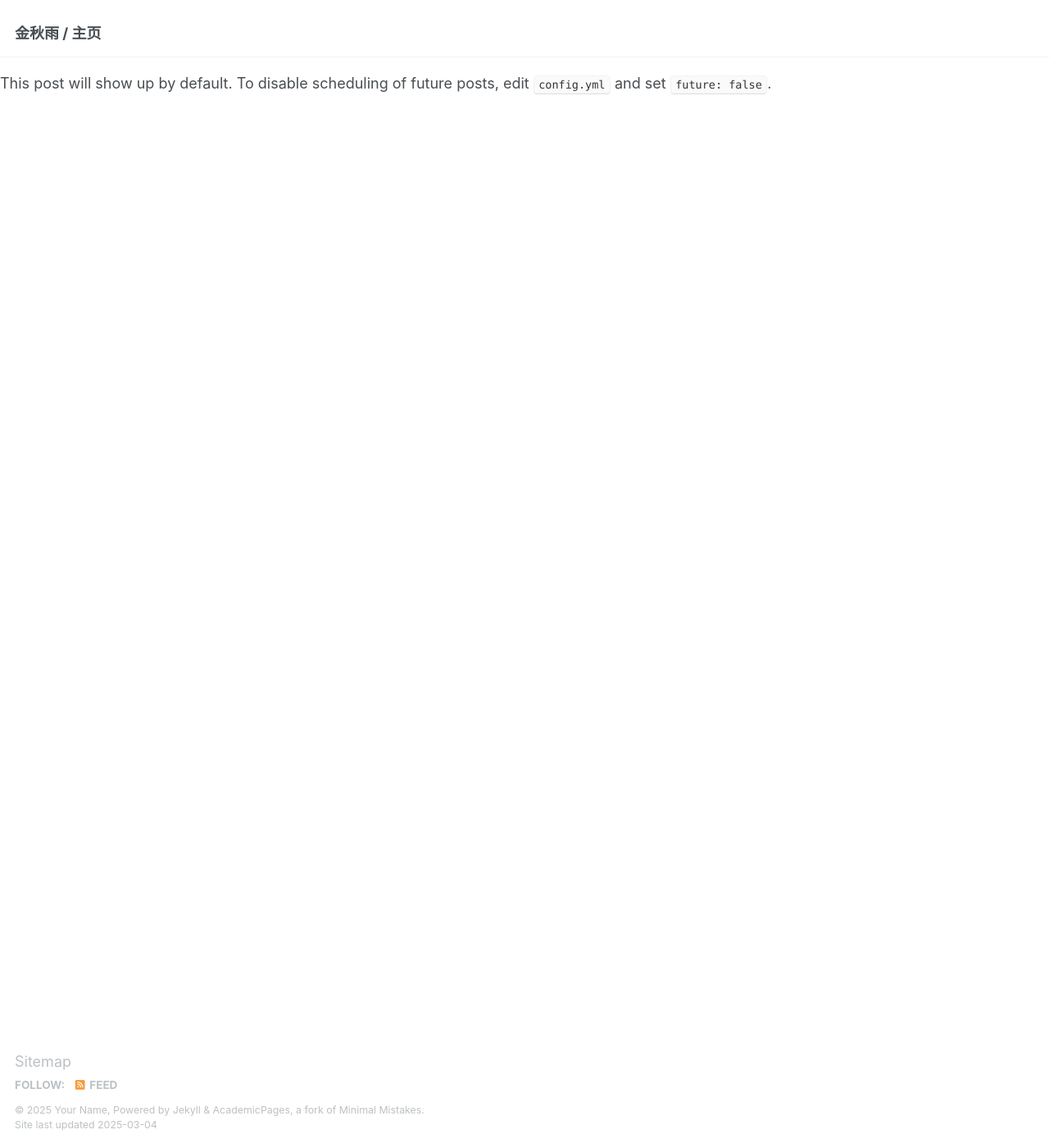
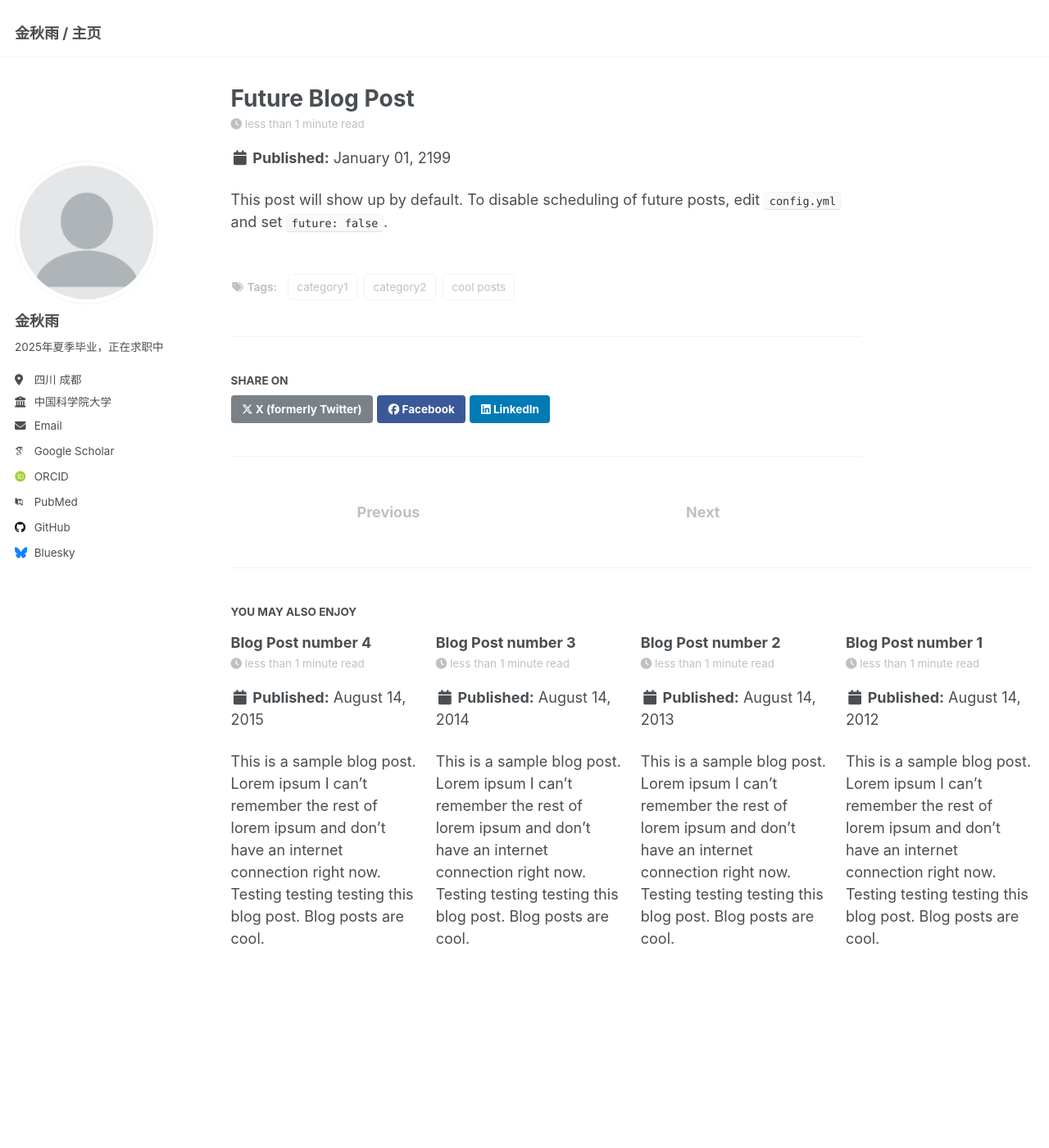
Before and after one commit to jinqiuyuu/jinqiuyuu.github.io, a Jekyll site: the page built from _posts/2199-01-01-future-post.md, in a window 1280 px wide and 1400 px high. Shown: the whole window at 82% size. Built offline with Jekyll 4.4.1, drawn with Linux system fonts in a browser that asks for light colours; some web fonts are replaced; our own code applies the rules of GitHub Pages for plain Markdown files; part of the change alters nothing that is shown.

Commit message:
Update _config.yml

```diff
--- a/_config.yml
+++ b/_config.yml
@@ -31,323 +31,322 @@ author:
   uri              : # URL
   email            : "jqyjinqiuyu@163.com"
 
-  # Academic websites
-#   arxiv            : # URL - Update with the correct link to your profile
-#   googlescholar    : "https://scholar.google.com/citations?user=PS_CX0AAAAAJ"
-#   impactstory      : # URL
-#   orcid            : "http://orcid.org/yourorcidurl"
-#   semantic         : # URL
-#   pubmed           : "https://www.ncbi.nlm.nih.gov/pubmed/?term=john+snow"
-#   researchgate     : # URL
-#   scopus           : # URL
+  arxiv            : # URL - Update with the correct link to your profile
+  googlescholar    : "https://scholar.google.com/citations?user=PS_CX0AAAAAJ"
+  impactstory      : # URL
+  orcid            : "http://orcid.org/yourorcidurl"
+  semantic         : # URL
+  pubmed           : "https://www.ncbi.nlm.nih.gov/pubmed/?term=john+snow"
+  researchgate     : # URL
+  scopus           : # URL
 
-#   # Repositories and software development
-#   bitbucket        : # Username - Update with your username on the site
-#   codepen          : # Username
-#   dribbble         : # Username
-#   github           : "academicpages"
-#   kaggle           : # Username
-#   stackoverflow    : # User number or user number and name (i.e., use "1" or "1/jeff-atwood")
+  # Repositories and software development
+  bitbucket        : # Username - Update with your username on the site
+  codepen          : # Username
+  dribbble         : # Username
+  github           : "academicpages"
+  kaggle           : # Username
+  stackoverflow    : # User number or user number and name (i.e., use "1" or "1/jeff-atwood")
 
-#   # Social media
-#   bluesky          : "bsky.app" # Replace this with you Bluesky username
-#   facebook         : # Username
-#   flickr           : # Username
-#   foursquare       : # Username
-#   goodreads        : # Username
-#   google_plus      : # Username
-#   keybase          : # Username
-#   instagram        : # Username
-#   lastfm           : # Username
-#   linkedin         : # Username
-#   mastodon         : # URL
-#   medium           : # URL
-#   pinterest        : # Username
-#   soundcloud       : # Username
-#   steam            : # Username
-#   telegram         : # URL
-#   tumblr           : # Username
-#   twitter          : # Username for X / Twitter
-#   vine             : # Username
-#   weibo            : # Username
-#   wikipedia        : # Username
-#   xing             : # Username
-#   youtube          : # Username
-#   zhihu            : # Username
+  # Social media
+  bluesky          : "bsky.app" # Replace this with you Bluesky username
+  facebook         : # Username
+  flickr           : # Username
+  foursquare       : # Username
+  goodreads        : # Username
+  google_plus      : # Username
+  keybase          : # Username
+  instagram        : # Username
+  lastfm           : # Username
+  linkedin         : # Username
+  mastodon         : # URL
+  medium           : # URL
+  pinterest        : # Username
+  soundcloud       : # Username
+  steam            : # Username
+  telegram         : # URL
+  tumblr           : # Username
+  twitter          : # Username for X / Twitter
+  vine             : # Username
+  weibo            : # Username
+  wikipedia        : # Username
+  xing             : # Username
+  youtube          : # Username
+  zhihu            : # Username
 
-# # Publication Category - The following the list of publication categories and their headings
-# publication_category:
-#   books:
-#     title: 'Books'
-#   manuscripts:
-#     title: 'Journal Articles'
-#   conferences:
-#     title: 'Conference Papers'
+# Publication Category - The following the list of publication categories and their headings
+publication_category:
+  books:
+    title: 'Books'
+  manuscripts:
+    title: 'Journal Articles'
+  conferences:
+    title: 'Conference Papers'
 
-# # Site Settings
-# teaser                   :  # filename of teaser fallback teaser image placed in /images/, .e.g. "500x300.png"
-# breadcrumbs              : false # true, false (default)
-# words_per_minute         : 160
-# future                   : true
-# read_more                : "disabled" # if enabled, adds "Read more" links to excerpts
-# talkmap_link             : false      #change to true to add link to talkmap on talks page
-# comments:
-#   provider               : # false (default), "disqus", "discourse", "facebook", "google-plus", "staticman", "custom"
-#   disqus:
-#     shortname            :
-#   discourse:
-#     server               : # https://meta.discourse.org/t/embedding-discourse-comments-via-javascript/31963 , e.g.: meta.discourse.org
-#   facebook:
-#     appid                :
-#     num_posts            : # 5 (default)
-#     colorscheme          : # "light" (default), "dark"
-# staticman:
-#   allowedFields          : ['name', 'email', 'url', 'message']
-#   branch                 : "gh-pages" # "master", "gh-pages"
-#   commitMessage          : "New comment."
-#   filename               : comment-{@timestamp}
-#   format                 : "yml"
-#   moderation             : true
-#   path                   : "_data/comments/{options.slug}"
-#   requiredFields         : ['name', 'email', 'message']
-#   transforms:
-#     email                : "md5"
-#   generatedFields:
-#     date:
-#       type               : "date"
-#       options:
-#         format           : "iso8601" # "iso8601" (default), "timestamp-seconds", "timestamp-milliseconds"
-# atom_feed:
-#   hide                   : false     # change to true to hide the RSS feed in the footer
-#   path                   : # blank (default) uses feed.xml
+# Site Settings
+teaser                   :  # filename of teaser fallback teaser image placed in /images/, .e.g. "500x300.png"
+breadcrumbs              : false # true, false (default)
+words_per_minute         : 160
+future                   : true
+read_more                : "disabled" # if enabled, adds "Read more" links to excerpts
+talkmap_link             : false      #change to true to add link to talkmap on talks page
+comments:
+  provider               : # false (default), "disqus", "discourse", "facebook", "google-plus", "staticman", "custom"
+  disqus:
+    shortname            :
+  discourse:
+    server               : # https://meta.discourse.org/t/embedding-discourse-comments-via-javascript/31963 , e.g.: meta.discourse.org
+  facebook:
+    appid                :
+    num_posts            : # 5 (default)
+    colorscheme          : # "light" (default), "dark"
+staticman:
+  allowedFields          : ['name', 'email', 'url', 'message']
+  branch                 : "gh-pages" # "master", "gh-pages"
+  commitMessage          : "New comment."
+  filename               : comment-{@timestamp}
+  format                 : "yml"
+  moderation             : true
+  path                   : "_data/comments/{options.slug}"
+  requiredFields         : ['name', 'email', 'message']
+  transforms:
+    email                : "md5"
+  generatedFields:
+    date:
+      type               : "date"
+      options:
+        format           : "iso8601" # "iso8601" (default), "timestamp-seconds", "timestamp-milliseconds"
+atom_feed:
+  hide                   : false     # change to true to hide the RSS feed in the footer
+  path                   : # blank (default) uses feed.xml
 
 
-# # SEO Related
-# google_site_verification :
-# bing_site_verification   :
-# alexa_site_verification  :
-# yandex_site_verification :
+# SEO Related
+google_site_verification :
+bing_site_verification   :
+alexa_site_verification  :
+yandex_site_verification :
 
 
-# # Social Sharing
-# twitter:
-#   username               : &twitter
-# facebook:
-#   username               :
-#   app_id                 :
-#   publisher              :
-# og_image                 :  # Open Graph/Twitter default site image
-# # For specifying social profiles
-# # - https://developers.google.com/structured-data/customize/social-profiles
-# social:
-#   type                   : # Person or Organization (defaults to Person)
-#   name                   : # If the user or organization name differs from the site's name
-#   links: # An array of links to social media profiles
+# Social Sharing
+twitter:
+  username               : &twitter
+facebook:
+  username               :
+  app_id                 :
+  publisher              :
+og_image                 :  # Open Graph/Twitter default site image
+# For specifying social profiles
+# - https://developers.google.com/structured-data/customize/social-profiles
+social:
+  type                   : # Person or Organization (defaults to Person)
+  name                   : # If the user or organization name differs from the site's name
+  links: # An array of links to social media profiles
 
 
-# # Analytics
-# analytics:
-#   provider               :  "false" # false (default), "google", "google-universal", "google-analytics-4", "custom"
-#   google:
-#     tracking_id          :
+# Analytics
+analytics:
+  provider               :  "false" # false (default), "google", "google-universal", "google-analytics-4", "custom"
+  google:
+    tracking_id          :
 
 
-# # Reading Files
-# include:
-#   - .htaccess
-#   - _pages
-#   - files
-# exclude:
-#   - "*.sublime-project"
-#   - "*.sublime-workspace"
-#   - .asset-cache
-#   - .bundle
-#   - .github
-#   - .jekyll-assets-cache
-#   - .sass-cache
-#   - assets/js/_main.js
-#   - assets/js/plugins
-#   - assets/js/vendor
-#   - CHANGELOG
-#   - Capfile
-#   - config
-#   - Dockerfile
-#   - Gemfile
-#   - Gruntfile.js
-#   - gulpfile.js
-#   - LICENSE
-#   - local
-#   - log
-#   - node_modules
-#   - package.json*
-#   - Rakefile
-#   - README
-#   - tmp
-#   - vendor
-# keep_files:
-#   - .git
-#   - .svn
-# encoding: "utf-8"
-# markdown_ext: "markdown,mkdown,mkdn,mkd,md"
+# Reading Files
+include:
+  - .htaccess
+  - _pages
+  - files
+exclude:
+  - "*.sublime-project"
+  - "*.sublime-workspace"
+  - .asset-cache
+  - .bundle
+  - .github
+  - .jekyll-assets-cache
+  - .sass-cache
+  - assets/js/_main.js
+  - assets/js/plugins
+  - assets/js/vendor
+  - CHANGELOG
+  - Capfile
+  - config
+  - Dockerfile
+  - Gemfile
+  - Gruntfile.js
+  - gulpfile.js
+  - LICENSE
+  - local
+  - log
+  - node_modules
+  - package.json*
+  - Rakefile
+  - README
+  - tmp
+  - vendor
+keep_files:
+  - .git
+  - .svn
+encoding: "utf-8"
+markdown_ext: "markdown,mkdown,mkdn,mkd,md"
 
 
-# # Conversion
-# markdown: kramdown
-# highlighter: rouge
-# lsi: false
-# excerpt_separator: "\n\n"
-# incremental: false
+# Conversion
+markdown: kramdown
+highlighter: rouge
+lsi: false
+excerpt_separator: "\n\n"
+incremental: false
 
 
-# # Markdown Processing
-# kramdown:
-#   input: GFM
-#   hard_wrap: false
-#   auto_ids: true
-#   footnote_nr: 1
-#   entity_output: as_char
-#   toc_levels: 1..6
-#   smart_quotes: lsquo,rsquo,ldquo,rdquo
-#   enable_coderay: false
+# Markdown Processing
+kramdown:
+  input: GFM
+  hard_wrap: false
+  auto_ids: true
+  footnote_nr: 1
+  entity_output: as_char
+  toc_levels: 1..6
+  smart_quotes: lsquo,rsquo,ldquo,rdquo
+  enable_coderay: false
 
 
-# # These settings control the types of collections used by the template
-# collections:
-#   teaching:
-#     output: true
-#     permalink: /:collection/:path/
-#   publications:
-#     output: true
-#     permalink: /:collection/:path/
-#   portfolio:
-#     output: true
-#     permalink: /:collection/:path/
-#   talks:
-#     output: true
-#     permalink: /:collection/:path/
+# These settings control the types of collections used by the template
+collections:
+  teaching:
+    output: true
+    permalink: /:collection/:path/
+  publications:
+    output: true
+    permalink: /:collection/:path/
+  portfolio:
+    output: true
+    permalink: /:collection/:path/
+  talks:
+    output: true
+    permalink: /:collection/:path/
 
 
-# # These settings control how pages and collections are included in the site
-# defaults:
-#   # _posts
-#   - scope:
-#       path: ""
-#       type: posts
-#     values:
-#       layout: single
-#       author_profile: true
-#       read_time: true
-#       comments: true
-#       share: true
-#       related: true
-#   # _pages
-#   - scope:
-#       path: ""
-#       type: pages
-#     values:
-#       layout: single
-#       author_profile: true
-#   # _teaching
-#   - scope:
-#       path: ""
-#       type: teaching
-#     values:
-#       layout: single
-#       author_profile: true
-#       share: true
-#       comments: true
-#   # _publications
-#   - scope:
-#       path: ""
-#       type: publications
-#     values:
-#       layout: single
-#       author_profile: true
-#       share: true
-#       comments: true
-#   # _portfolio
-#   - scope:
-#       path: ""
-#       type: portfolio
-#     values:
-#       layout: single
-#       author_profile: true
-#       share: true
-#       comment: true
-#   # _talks
-#   - scope:
-#       path: ""
-#       type: talks
-#     values:
-#       layout: talk
-#       author_profile: true
-#       share: true
+# These settings control how pages and collections are included in the site
+defaults:
+  # _posts
+  - scope:
+      path: ""
+      type: posts
+    values:
+      layout: single
+      author_profile: true
+      read_time: true
+      comments: true
+      share: true
+      related: true
+  # _pages
+  - scope:
+      path: ""
+      type: pages
+    values:
+      layout: single
+      author_profile: true
+  # _teaching
+  - scope:
+      path: ""
+      type: teaching
+    values:
+      layout: single
+      author_profile: true
+      share: true
+      comments: true
+  # _publications
+  - scope:
+      path: ""
+      type: publications
+    values:
+      layout: single
+      author_profile: true
+      share: true
+      comments: true
+  # _portfolio
+  - scope:
+      path: ""
+      type: portfolio
+    values:
+      layout: single
+      author_profile: true
+      share: true
+      comment: true
+  # _talks
+  - scope:
+      path: ""
+      type: talks
+    values:
+      layout: talk
+      author_profile: true
+      share: true
 
 
-# # Sass/SCSS
-# sass:
-#   sass_dir: _sass
-#   style: compressed # http://sass-lang.com/documentation/file.SASS_REFERENCE.html#output_style
+# Sass/SCSS
+sass:
+  sass_dir: _sass
+  style: compressed # http://sass-lang.com/documentation/file.SASS_REFERENCE.html#output_style
 
 
-# # Outputting
-# permalink: /:categories/:title/
-# # paginate: 5 # amount of posts to show
-# # paginate_path: /page:num/
-# timezone: Etc/UTC # http://en.wikipedia.org/wiki/List_of_tz_database_time_zones
+# Outputting
+permalink: /:categories/:title/
+# paginate: 5 # amount of posts to show
+# paginate_path: /page:num/
+timezone: Etc/UTC # http://en.wikipedia.org/wiki/List_of_tz_database_time_zones
 
 
-# # Plugins
-# plugins:
-#   - jekyll-feed
-#   - jekyll-gist
-#   - jekyll-paginate
-#   - jekyll-sitemap
-#   - jekyll-redirect-from
-#   - jemoji
+# Plugins
+plugins:
+  - jekyll-feed
+  - jekyll-gist
+  - jekyll-paginate
+  - jekyll-sitemap
+  - jekyll-redirect-from
+  - jemoji
 
-# # Mimic GitHub Pages with --safe
-# whitelist:
-#   - jekyll-feed
-#   - jekyll-gist
-#   - jekyll-paginate
-#   - jekyll-sitemap
-#   - jekyll-redirect-from
-#   - jemoji
+# Mimic GitHub Pages with --safe
+whitelist:
+  - jekyll-feed
+  - jekyll-gist
+  - jekyll-paginate
+  - jekyll-sitemap
+  - jekyll-redirect-from
+  - jemoji
 
 
-# # Archives
-# #  Type
-# #  - GitHub Pages compatible archive pages built with Liquid ~> type: liquid (default)
-# #  - Jekyll Archives plugin archive pages ~> type: jekyll-archives
-# #  Path (examples)
-# #  - Archive page should exist at path when using Liquid method or you can
-# #    expect broken links (especially with breadcrumbs enabled)
-# #  - <base_path>/tags/my-awesome-tag/index.html ~> path: /tags/
-# #  - <base_path/categories/my-awesome-category/index.html ~> path: /categories/
-# #  - <base_path/my-awesome-category/index.html ~> path: /
-# category_archive:
-#   type: liquid
-#   path: /categories/
-# tag_archive:
-#   type: liquid
-#   path: /tags/
-# # https://github.com/jekyll/jekyll-archives
-# # jekyll-archives:
-# #   enabled:
-# #     - categories
-# #     - tags
-# #   layouts:
-# #     category: archive-taxonomy
-# #     tag: archive-taxonomy
-# #   permalinks:
-# #     category: /categories/:name/
-# #     tag: /tags/:name/
+# Archives
+#  Type
+#  - GitHub Pages compatible archive pages built with Liquid ~> type: liquid (default)
+#  - Jekyll Archives plugin archive pages ~> type: jekyll-archives
+#  Path (examples)
+#  - Archive page should exist at path when using Liquid method or you can
+#    expect broken links (especially with breadcrumbs enabled)
+#  - <base_path>/tags/my-awesome-tag/index.html ~> path: /tags/
+#  - <base_path/categories/my-awesome-category/index.html ~> path: /categories/
+#  - <base_path/my-awesome-category/index.html ~> path: /
+category_archive:
+  type: liquid
+  path: /categories/
+tag_archive:
+  type: liquid
+  path: /tags/
+# https://github.com/jekyll/jekyll-archives
+# jekyll-archives:
+#   enabled:
+#     - categories
+#     - tags
+#   layouts:
+#     category: archive-taxonomy
+#     tag: archive-taxonomy
+#   permalinks:
+#     category: /categories/:name/
+#     tag: /tags/:name/
 
 
-# # HTML Compression
-# # - http://jch.penibelst.de/
-# compress_html:
-#   clippings: all
-#   ignore:
-#     envs: development
+# HTML Compression
+# - http://jch.penibelst.de/
+compress_html:
+  clippings: all
+  ignore:
+    envs: development
```
